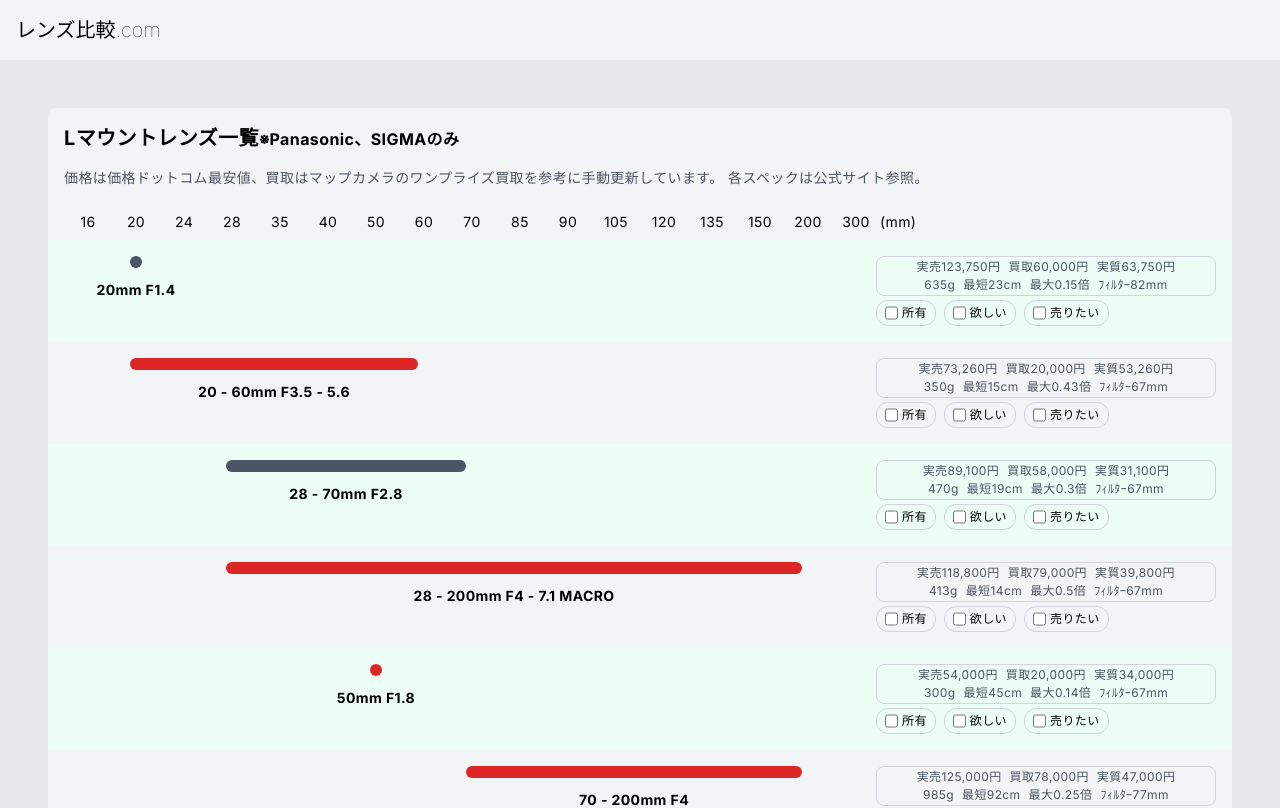
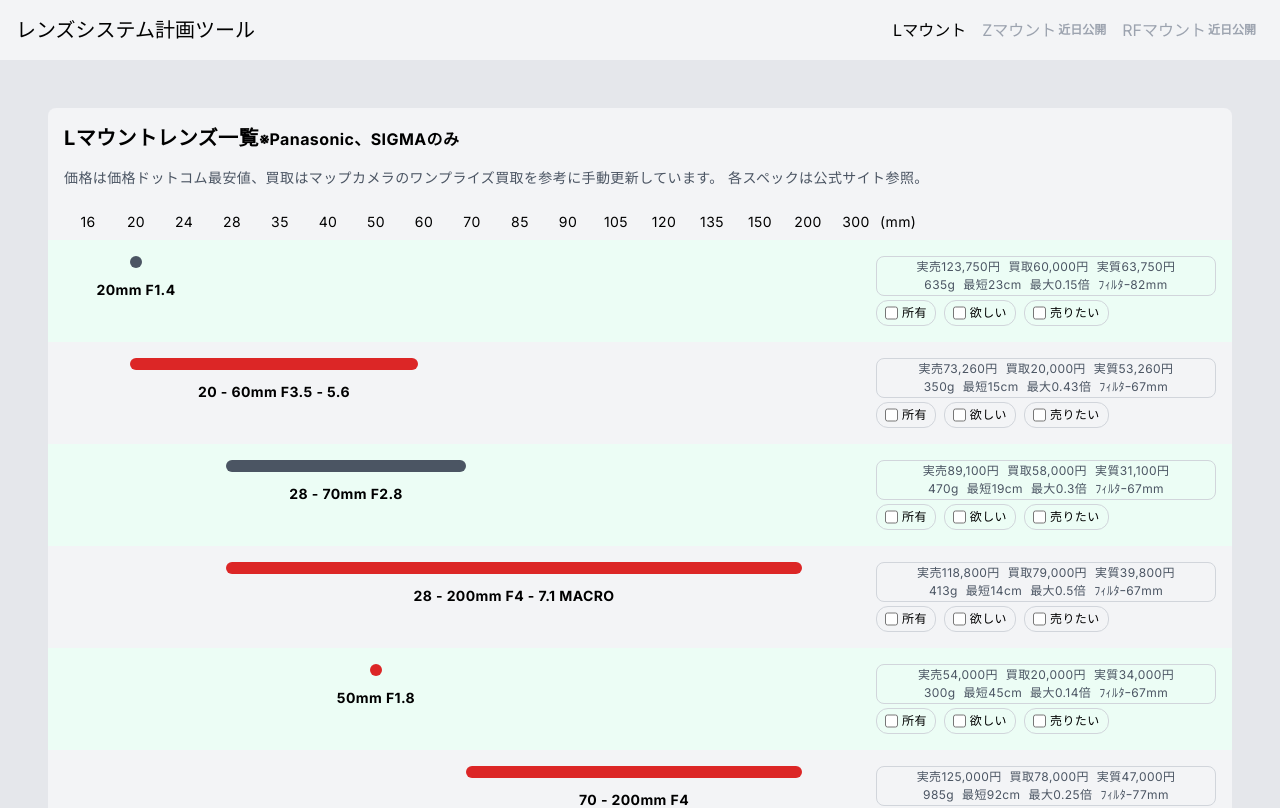
Before and after one commit to TeXmeijin/camera-swamp, a Next.js app: page /lmount-lens in a window 1280 px wide. Shown: the top 808 px of the page. Built offline with nearby package versions, Linux system fonts and the light colour scheme.

Commit message:
feat: 🎸 header

```diff
--- a/src/app/(lens-system)/layout.tsx
+++ b/src/app/(lens-system)/layout.tsx
@@ -7,10 +7,29 @@ export default function RootLayout({
 }>) {
   return (
     <div>
-      <header className={"p-4 bg-gray-100"}>
+      <header className={"p-4 bg-gray-100 flex justify-between"}>
         <Link href={"/"}>
-          <h1 className={"text-xl font-thin"}>レンズ比較.com</h1>
+          <h1 className={"text-xl font-thin"}>レンズシステム計画ツール</h1>
         </Link>
+        <div className="flex items-center">
+          <Link href={"/lmount-lens"}>
+            <span className={"px-2"}>Lマウント</span>
+          </Link>
+          <Link
+            className={"px-2 flex gap-x-0.5 text-gray-400 items-center"}
+            href={"#"}
+          >
+            <span>Zマウント</span>
+            <span className={"text-xs font-bold"}>近日公開</span>
+          </Link>
+          <Link
+            className={"px-2 flex gap-x-0.5 text-gray-400 items-center"}
+            href={"#"}
+          >
+            <span>RFマウント</span>
+            <span className={"text-xs font-bold"}>近日公開</span>
+          </Link>
+        </div>
       </header>
       {children}
     </div>
```
